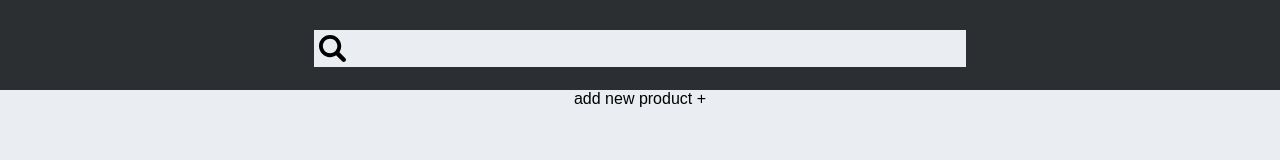
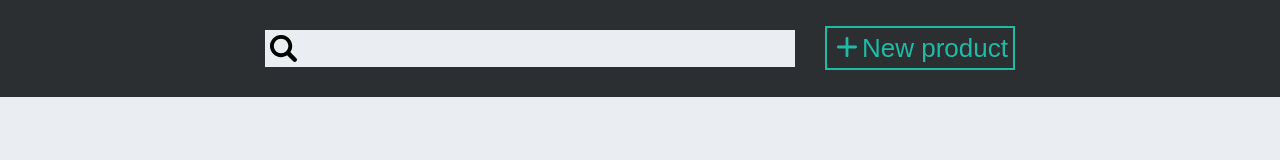
Before and after one commit to BenBruda/product-list, a React (Create React App) app: page / in a window 1280 px wide. Shown: the top 160 px of the page. Built offline with nearby package versions, Linux system fonts and the light colour scheme; the HTML template or start-up script is replaced by a standard one.

Commit message:
move add product to headbar

```diff
--- a/src/components/App.js
+++ b/src/components/App.js
@@ -47,11 +47,10 @@ class App extends React.Component<Props, State> {
     const { products, actions, nextId } = this.props;
     return (
       <div className="App">
-        <Header onSearch={this.props.actions.search} />
-        <div onClick={() => this.setState({ showModal: true })}>
-          {' '}
-          add new product +{' '}
-        </div>
+        <Header
+          onSearch={this.props.actions.search}
+          onAdd={() => this.setState({ showModal: true })}
+        />
         <ProductList
           products={products}
           removeProduct={actions.removeProduct}
--- a/src/components/Header.js
+++ b/src/components/Header.js
@@ -2,11 +2,13 @@
 import * as React from 'react';
 
 type Props = {
-  onSearch: Function
+  onSearch: Function,
+  onAdd: Function
 };
 
 class ProductList extends React.Component<Props> {
   render() {
+    const { onAdd, onSearch } = this.props;
     return (
       <div className="header">
         <div className="searchWrap">
@@ -15,10 +17,11 @@ class ProductList extends React.Component<Props> {
             src={require('../imgs/musica-searcher.svg')}
             alt="X"
           />
-          <input
-            onChange={e => this.props.onSearch(e.target.value)}
-            className="search"
-          />
+          <input onChange={e => onSearch(e.target.value)} className="search" />
+        </div>
+        <div onClick={onAdd} className="addProduct">
+          <img className="addIcon" src={require('../imgs/add.svg')} alt="X" />
+          <span>New product </span>
         </div>
       </div>
     );
--- a/src/css/App.css
+++ b/src/css/App.css
@@ -3,13 +3,10 @@
   background: #eaedf2;
 }
 
-
 .header {
   background-color: #2B2F31;
-  height: 30px;
   padding: 30px;
 }
-
 
 .card-list {
  color:#2B2F31;
@@ -140,7 +137,7 @@
   background: #eaedf2;
   height: 35px;
   padding-left:40px;
-  width:50%;
+  width:40%;
   border:none;
   margin:none;
   outline: none;
@@ -159,3 +156,16 @@
   /* position: absolute; */
   left: 0
 }
+.addIcon {
+  width: 20px;
+  padding:0 5px
+}
+.addProduct {
+ position: relative;
+ display: inline;
+ margin-left:30px;
+ font-size:26px;
+ color: #20bba6;
+ border: 2px solid;
+ padding: 5px;
+}
```
Also changed, not shown: src/imgs/add.svg (added).
